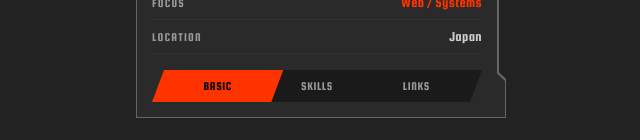
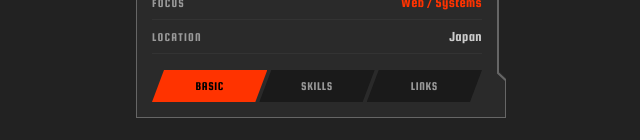
Before and after one commit to OJII3/ojii3.dev, a React (Vite) app: page / in a window 1280 px wide. Shown: the part 406-546 px from the top of the page, without its empty margins (319-959 px from the left). Built offline with nearby package versions, Linux system fonts and the light colour scheme.

Commit message:
fix: タブの重なりを控えめに調整 (-ml-8 → -ml-2)

```diff
--- a/src/components/profile-panel.tsx
+++ b/src/components/profile-panel.tsx
@@ -172,7 +172,7 @@ export function ProfilePanel() {
                   key={tab}
                   type="button"
                   onClick={() => setActiveTab(tab)}
-                  className={`flex-1 h-[32px] text-[12px] font-squada tracking-wider transition-colors ${i > 0 ? "-ml-8" : ""} ${
+                  className={`flex-1 h-[32px] text-[12px] font-squada tracking-wider transition-colors ${i > 0 ? "-ml-2" : ""} ${
                     activeTab === tab
                       ? "bg-accent text-text-on-accent z-10"
                       : "bg-bg-dark text-muted-light hover:text-text-sub"
```
